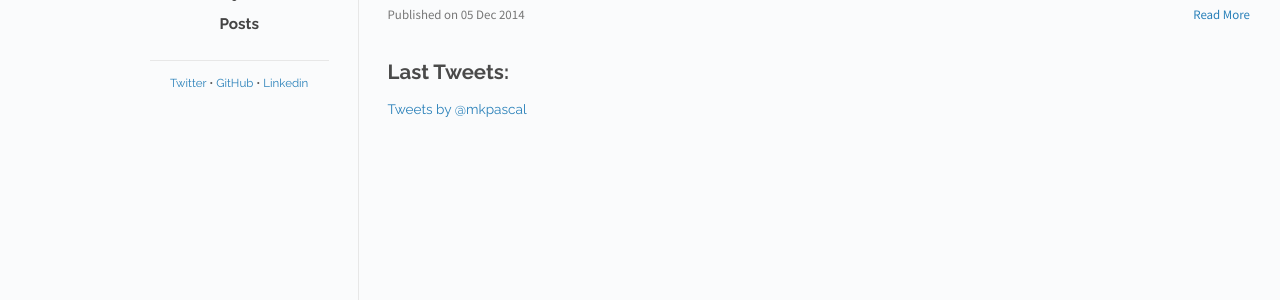
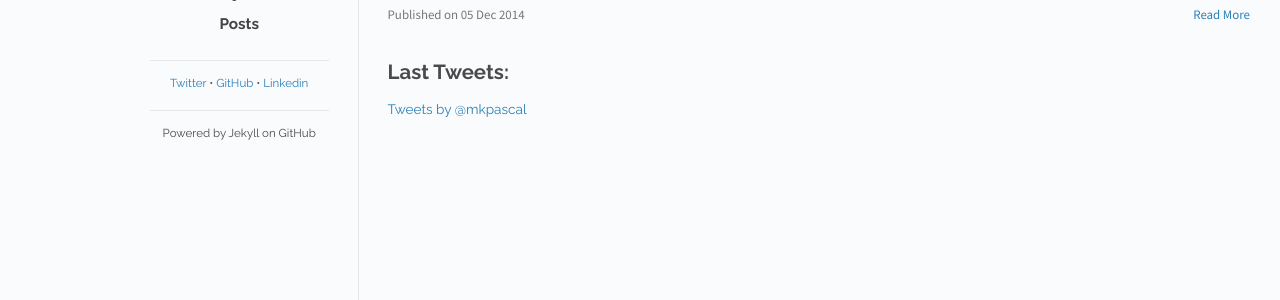
Before and after one commit to mkpascal/mkpascal.github.io, a Jekyll site: the page built from index.html, in a window 1280 px wide. Shown: the part 182-482 px from the top of the page. Built offline with Jekyll 4.4.1, drawn with Linux system fonts in a browser that asks for light colours; nearby versions of some CDN libraries; the list of posts is cut into pages by our own code; comment, search, counter and statistics services are not loaded.

Commit message:
Update default.html

```diff
--- a/_layouts/default.html
+++ b/_layouts/default.html
@@ -41,7 +41,12 @@
             <a href="http://www.twitter.com/mkpascal" class="footer-link">Twitter</a> <span class="separator">&bull;</span>
             <a href="http://www.github.com/mkpascal" class="footer-link">GitHub</a> <span class="separator">&bull;</span>
             <a href="http://www.linkedin.com/mkpascal" class="footer-link">Linkedin</a>
+          </span>
+        </div>
 
+         <div class="footer">
+          <span id="footer-mentions">
+            Powered by Jekyll on GitHub
           </span>
         </div>
       </div>
```
